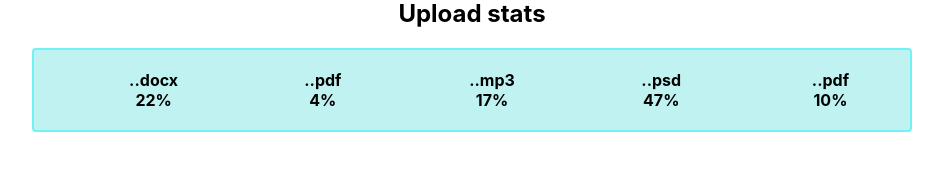
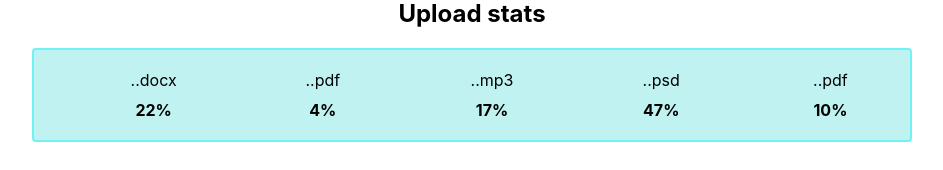
Before and after one commit to Lena-Kharchenko/goit-react-hw-01-components, a React (Create React App) app: page / in a window 1280 px wide. Shown: the part 507-677 px from the top of the page, without its empty margins (168-1111 px from the left). Built offline with nearby package versions, Linux system fonts and the light colour scheme.

Commit message:
update statisticList

```diff
--- a/src/components/statisticList/statisticList.module.css
+++ b/src/components/statisticList/statisticList.module.css
@@ -15,3 +15,11 @@
     rgba(55, 199, 197, 0.3) 0px 30px 60px -30px,
     rgba(17, 137, 143, 0.35) 0px -2px 6px 0px inset;
 }
+
+.percentage {
+  padding-top: 10px;
+}
+
+.label {
+  font-weight: lighter;
+}
```
